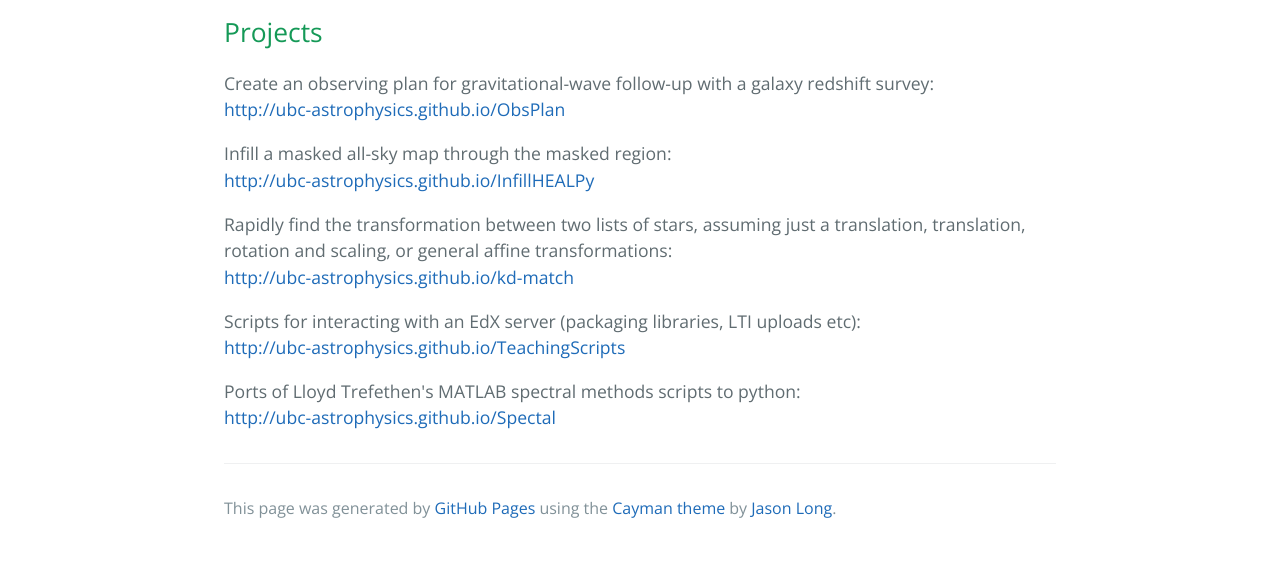
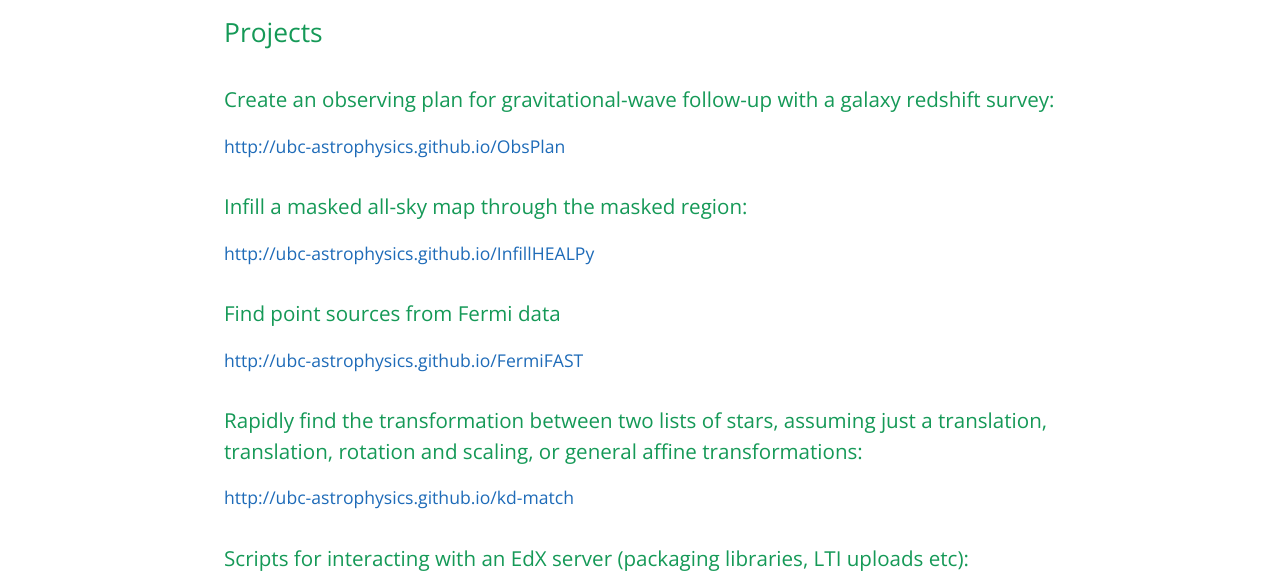
Before and after one commit to UBC-Astrophysics/UBC-Astrophysics.github.io, a plain HTML site: page index.html in a window 1280 px wide. Shown: the part 374-952 px from the top of the page. Before the commit the page ends 926 px from the top, so only its background shows below. Drawn offline with nearby package versions, Linux system fonts and the light colour scheme.

Commit message:
Replace master branch with page content via GitHub

```diff
--- a/index.html
+++ b/index.html
@@ -17,27 +17,40 @@
 
     <section class="main-content">
       <h1>
-<a id="ubc-astrophysics" class="anchor" href="#ubc-astrophysics" aria-hidden="true"><span class="octicon octicon-link"></span></a>UBC Astrophysics</h1>
+<a id="ubc-astrophysics" class="anchor" href="#ubc-astrophysics" aria-hidden="true"><span aria-hidden="true" class="octicon octicon-link"></span></a>UBC Astrophysics</h1>
 
 <h2>
-<a id="projects" class="anchor" href="#projects" aria-hidden="true"><span class="octicon octicon-link"></span></a>Projects</h2>
+<a id="projects" class="anchor" href="#projects" aria-hidden="true"><span aria-hidden="true" class="octicon octicon-link"></span></a>Projects</h2>
 
-<p>Create an observing plan for gravitational-wave follow-up with a galaxy redshift survey:<br/>
-<a href="http://ubc-astrophysics.github.io/ObsPlan">http://ubc-astrophysics.github.io/ObsPlan</a></p>
+<h3>
+<a id="create-an-observing-plan-for-gravitational-wave-follow-up-with-a-galaxy-redshift-survey" class="anchor" href="#create-an-observing-plan-for-gravitational-wave-follow-up-with-a-galaxy-redshift-survey" aria-hidden="true"><span aria-hidden="true" class="octicon octicon-link"></span></a>Create an observing plan for gravitational-wave follow-up with a galaxy redshift survey:</h3>
 
-<p>Infill a masked all-sky map through the masked region:<br/>
-<a href="http://ubc-astrophysics.github.io/InfillHEALPy">http://ubc-astrophysics.github.io/InfillHEALPy</a></p>
+<p><a href="http://ubc-astrophysics.github.io/ObsPlan">http://ubc-astrophysics.github.io/ObsPlan</a></p>
 
-<p>Rapidly find the transformation between two lists of stars, assuming just a translation, translation, rotation and scaling,
-or general affine transformations:<br/>
-<a href="http://ubc-astrophysics.github.io/kd-match">http://ubc-astrophysics.github.io/kd-match</a></p>
+<h3>
+<a id="infill-a-masked-all-sky-map-through-the-masked-region" class="anchor" href="#infill-a-masked-all-sky-map-through-the-masked-region" aria-hidden="true"><span aria-hidden="true" class="octicon octicon-link"></span></a>Infill a masked all-sky map through the masked region:</h3>
 
-<p>Scripts for interacting with an EdX server (packaging libraries, LTI uploads etc):<br/>
-<a href="http://ubc-astrophysics.github.io/TeachingScripts/">http://ubc-astrophysics.github.io/TeachingScripts</a></p>
+<p><a href="http://ubc-astrophysics.github.io/InfillHEALPy">http://ubc-astrophysics.github.io/InfillHEALPy</a></p>
 
-<p>Ports of Lloyd Trefethen's MATLAB spectral methods scripts to python:<br/>
-<a href="http://ubc-astrophysics.github.io/Spectral/">http://ubc-astrophysics.github.io/Spectal</a></p>
+<h3>
+<a id="find-point-sources-from-fermi-data" class="anchor" href="#find-point-sources-from-fermi-data" aria-hidden="true"><span aria-hidden="true" class="octicon octicon-link"></span></a>Find point sources from Fermi data</h3>
 
+<p><a href="http://ubc-astrophysics.github.io/FermiFAST">http://ubc-astrophysics.github.io/FermiFAST</a></p>
+
+<h3>
+<a id="rapidly-find-the-transformation-between-two-lists-of-stars-assuming-just-a-translation-translation-rotation-and--scaling-or-general-affine-transformations" class="anchor" href="#rapidly-find-the-transformation-between-two-lists-of-stars-assuming-just-a-translation-translation-rotation-and--scaling-or-general-affine-transformations" aria-hidden="true"><span aria-hidden="true" class="octicon octicon-link"></span></a>Rapidly find the transformation between two lists of stars, assuming just a translation, translation, rotation and  scaling, or general affine transformations:</h3>
+
+<p><a href="http://ubc-astrophysics.github.io/kd-match">http://ubc-astrophysics.github.io/kd-match</a></p>
+
+<h3>
+<a id="scripts-for-interacting-with-an-edx-server-packaging-libraries-lti-uploads-etc" class="anchor" href="#scripts-for-interacting-with-an-edx-server-packaging-libraries-lti-uploads-etc" aria-hidden="true"><span aria-hidden="true" class="octicon octicon-link"></span></a>Scripts for interacting with an EdX server (packaging libraries, LTI uploads etc):</h3>
+
+<p><a href="http://ubc-astrophysics.github.io/TeachingScripts">http://ubc-astrophysics.github.io/TeachingScripts</a></p>
+
+<h3>
+<a id="ports-of-lloyd-trefethens-matlab-spectral-methods-scripts-to-python" class="anchor" href="#ports-of-lloyd-trefethens-matlab-spectral-methods-scripts-to-python" aria-hidden="true"><span aria-hidden="true" class="octicon octicon-link"></span></a>Ports of Lloyd Trefethen's MATLAB spectral methods scripts to python:</h3>
+
+<p><a href="http://ubc-astrophysics.github.io/Spectal">http://ubc-astrophysics.github.io/Spectal</a></p>
 
       <footer class="site-footer">
 
```
Also changed, not shown: params.json (+7 -1 lines), stylesheets/github-light.css (+18 -10 lines).
